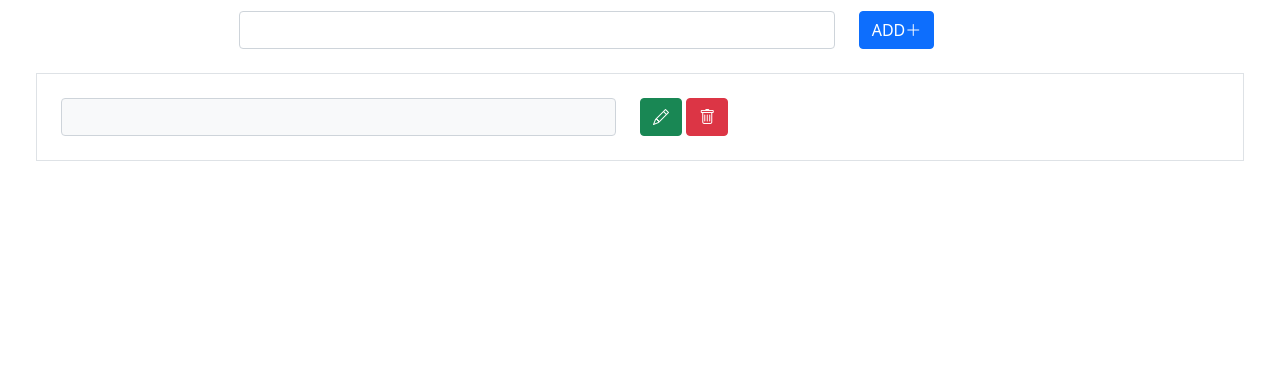
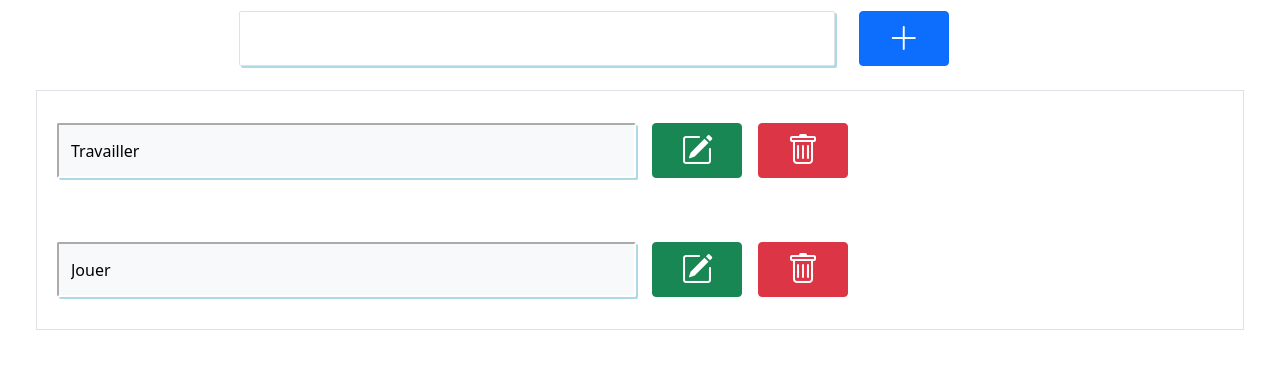
Before and after one commit to AidyZero/TodoList, a plain HTML site: page index.html in a window 1280 px wide. Shown: the part 61-430 px from the top of the page. Drawn offline with nearby package versions, Linux system fonts and the light colour scheme.

Commit message:
Codage du script qui parcout un une liste dans un tableau statique et qui affiche ces liste avec le designe associé

```diff
--- a/index.html
+++ b/index.html
@@ -1,46 +1,50 @@
 <!DOCTYPE html>
 <html lang="en">
+
 <head>
     <meta charset="UTF-8">
     <meta http-equiv="X-UA-Compatible" content="IE=edge">
     <meta name="viewport" content="width=device-width, initial-scale=1.0">
     <link rel="stylesheet" href="src/bootstrap5/css/bootstrap.min.css">
     <link rel="stylesheet" href="https://cdn.jsdelivr.net/npm/bootstrap-icons@1.10.3/font/bootstrap-icons.css">
-
-    <script src="src/script/script.js" defer></script>
+    <link rel="stylesheet" href="src/style/style.css">
+    <script defer src="src/script/script.js"></script>
     <title>Document</title>
 
+
+
 </head>
+
 <body>
     <div id="todolist_page" class="container-fluid">
         <header class="row m-2">
             <h1 class="col-lg-12  d-flex justify-content-center">Todoliste</h1>
         </header>
 
-        <form action="" class="row d-flex justify-content-center m-2 ">
+        <div class="row d-flex justify-content-center m-2 ">
             <div class="col-lg-6">
-                <input type="text" id="task_field" class="form-control">
+                <input type="text" id="task_field" class="form-control Myform border">
             </div>
             <div class="col-lg-2">
                 <!-- <input type="button" value="ADD" > -->
-                <button class="btn btn-primary" id="btn_add">ADD<i class="bi bi-plus-lg"></i></button>
+                <button class="btn btn-primary button_style" id="btn_add"><i class="bi bi-plus-lg h2"></i></button>
             </div>
 
-        </form>
+        </div>
         <div id="tasks_area" class="row m-4 border ">
-            <div class="task_row d-flex  row p-4">
-                <div class="col-lg-6 ">
-                    <input type="text" class="task_content form-control bg-light" readonly>
-                </div>
-                <div class="col-lg-2">
-                    <button class="btn_update btn btn-success"><i class="bi bi-pencil"></i></button>
-                    <button class="btn_delete btn btn-danger"><i class="bi bi-trash"></i></button>
-                </div>
+            <!--<div class="task_row d-flex  row p-4">
 
-            </div>
+                <input type="text" class="task_content Myform  bg-light col-lg-6 m-2" readonly>
+
+                <button class="btn_update btn btn-success   col-lg-1 button_style m-2"><i class="bi bi-pencil-square  h2"></i></button>
+                <button class="btn_delete btn btn-danger  col-lg-1 button_style m-2"><i class="bi bi-trash col-lg-2 h2"></i></button>
+
+
+            </div>-->
         </div>
 
     </div>
 
 </body>
+
 </html>
--- a/src/script/script.js
+++ b/src/script/script.js
@@ -5,14 +5,71 @@ const btn_add = document.querySelector('#btn_add')
 
 const tasks_area = document.querySelector('#tasks_area')
 
-const task_row = document.querySelectorAll('.task_row')
+//const task_row = document.querySelectorAll('.task_row')
 
-const task_content = document.querySelectorAll('.task_content')
+//const task_content = document.querySelectorAll('.task_content')
 
-const btn_update = document.querySelectorAll('.btn_update')
+//const btn_update = document.querySelectorAll('.btn_update')
 
-const btn_delete = document.querySelectorAll('.btn_delete')
+//const btn_delete = document.querySelectorAll('.btn_delete')
 
 
-alert(btn_update)
-console.log(btn_update)
+//tasks_area.style.display="none"
+
+const tasks = ['Travailler','Jouer']
+
+    for(let i = 0;i < tasks.length;i++){
+
+        if(typeof tasks[i] === 'string' && tasks[i]){
+
+            const task_row = document.createElement('div')
+            const task_content = document.createElement('input')
+            const btn_update = document.createElement('button')
+            const btn_delete = document.createElement('button')
+            const icone_pencil = document.createElement('i')
+            const icone_trash = document.createElement('i')
+
+            task_row.className = 'd-flex  row p-4'
+            //task_content.classeName = 'Myform  bg-light col-lg-6 m-2'
+            task_content.setAttribute('class','Myform  bg-light col-lg-6 m-2')
+            //btn_update.classeName = 'btn btn-success   col-lg-1 button_style m-2'
+            btn_update.setAttribute('class','btn btn-success   col-lg-1 button_style m-2')
+            btn_delete.className = 'btn btn-danger  col-lg-1 button_style m-2'
+            icone_pencil.className = 'bi bi-pencil-square  h2'
+            icone_trash.className = 'bi bi-trash col-lg-2 h2'
+            task_content.setAttribute('type','text')
+            task_content.setAttribute('readonly','readonly')
+            task_content.value = tasks[i]
+
+            tasks_area.appendChild(task_row)
+            task_row.insertBefore(task_content,task_row.firstChild)
+            task_row.appendChild(btn_update)
+            task_row.appendChild(btn_delete)
+           btn_update.appendChild(icone_pencil)
+           btn_delete.appendChild(icone_trash)
+
+
+            alert(task_content)
+            console.log(task_row)
+            console.log(task_content)
+            console.log(btn_update)
+            console.log(btn_delete)
+            console.log(icone_pencil)
+            console.log(icone_trash)
+
+            /*Cette semaine j'ai appris a creer les lements du DOM et les afficher.
+            Au  prochain weekend je vais creer mettre des evenements dans les differents boutons*/
+
+
+
+
+
+
+
+
+
+
+
+        }
+
+    }
--- /dev/null
+++ b/src/style/style.css
@@ -0,0 +1,17 @@
+
+.Myform{
+            height: 55px;
+            border-radius: 2px;
+            box-shadow: 2px 2px  lightblue;
+            /*border-color: rgba(250, 244, 244, 0.979);*/
+            border-color: white;
+        }
+
+        .button_style{
+            height: 55px;
+            width: 90px;
+        }
+
+        .task_row{
+            background-color: brown;
+        }
```
